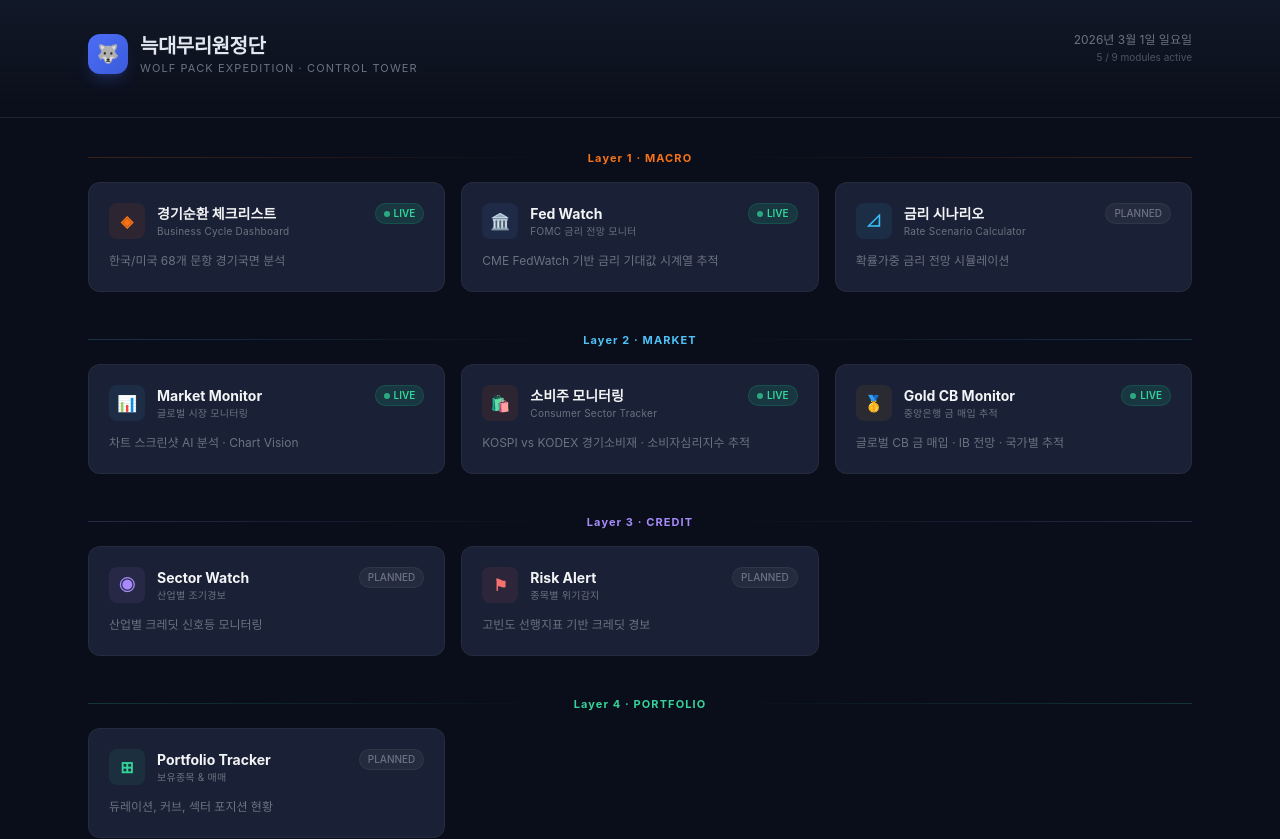
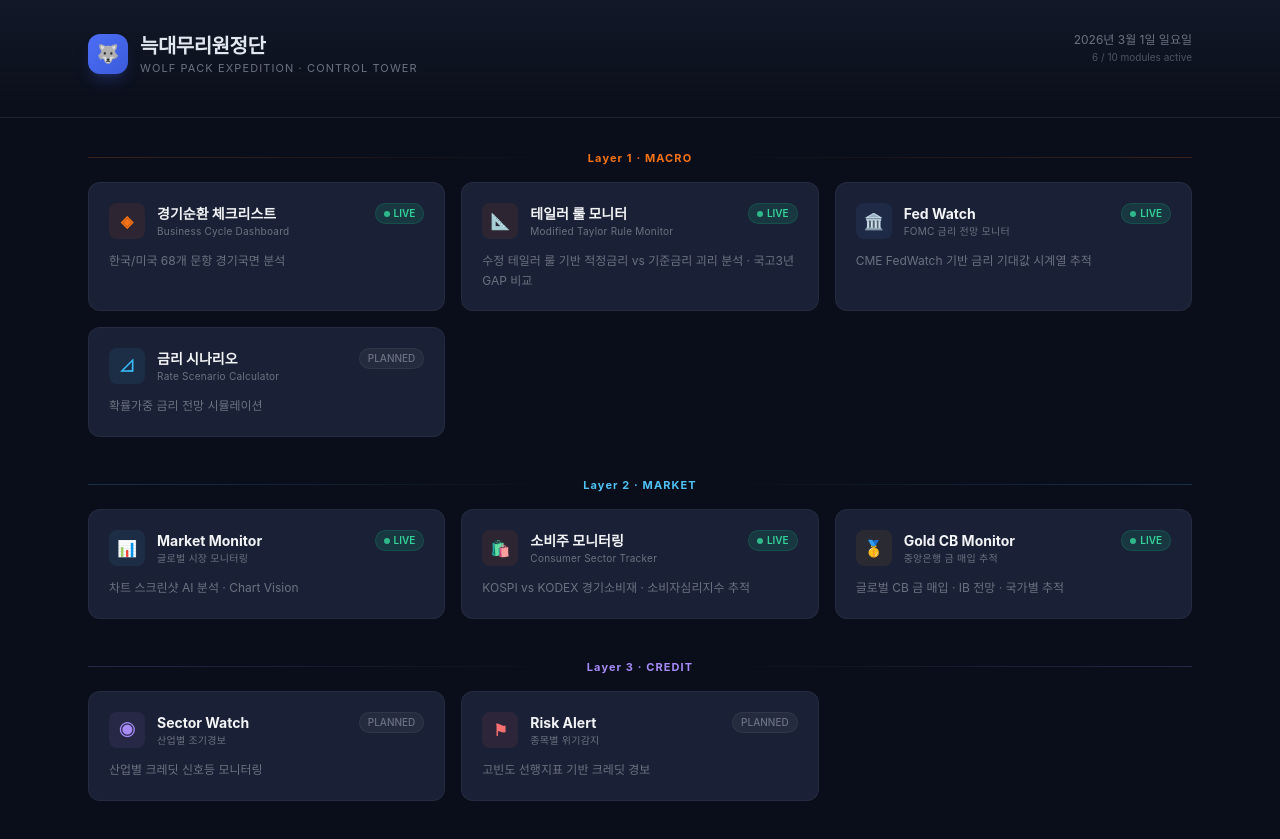
Before and after one commit to mib7514/wolfpack, a Next.js app: page / in a window 1280 px wide. Shown: the top 839 px of the page. Built offline with nearby package versions, Linux system fonts and the light colour scheme; no server answers; the database is empty.

Commit message:
Update page.js

```diff
--- a/app/page.js
+++ b/app/page.js
@@ -15,6 +15,17 @@ const MODULES = [
     icon: '◈',
     accentColor: '#f97316',
     status: 'active',
+  },
+  {
+  id: 'taylor-rule',
+  layer: 'MACRO',
+  title: '테일러 룰 모니터',
+  subtitle: 'Modified Taylor Rule Monitor',
+  description: '수정 테일러 룰 기반 적정금리 vs 기준금리 괴리 분석 · 국고3년 GAP 비교',
+  href: '/taylor-rule',
+  icon: '📐',
+  accentColor: '#f97316',
+  status: 'active',
   },
   {
     id: 'fed-watch',
```
